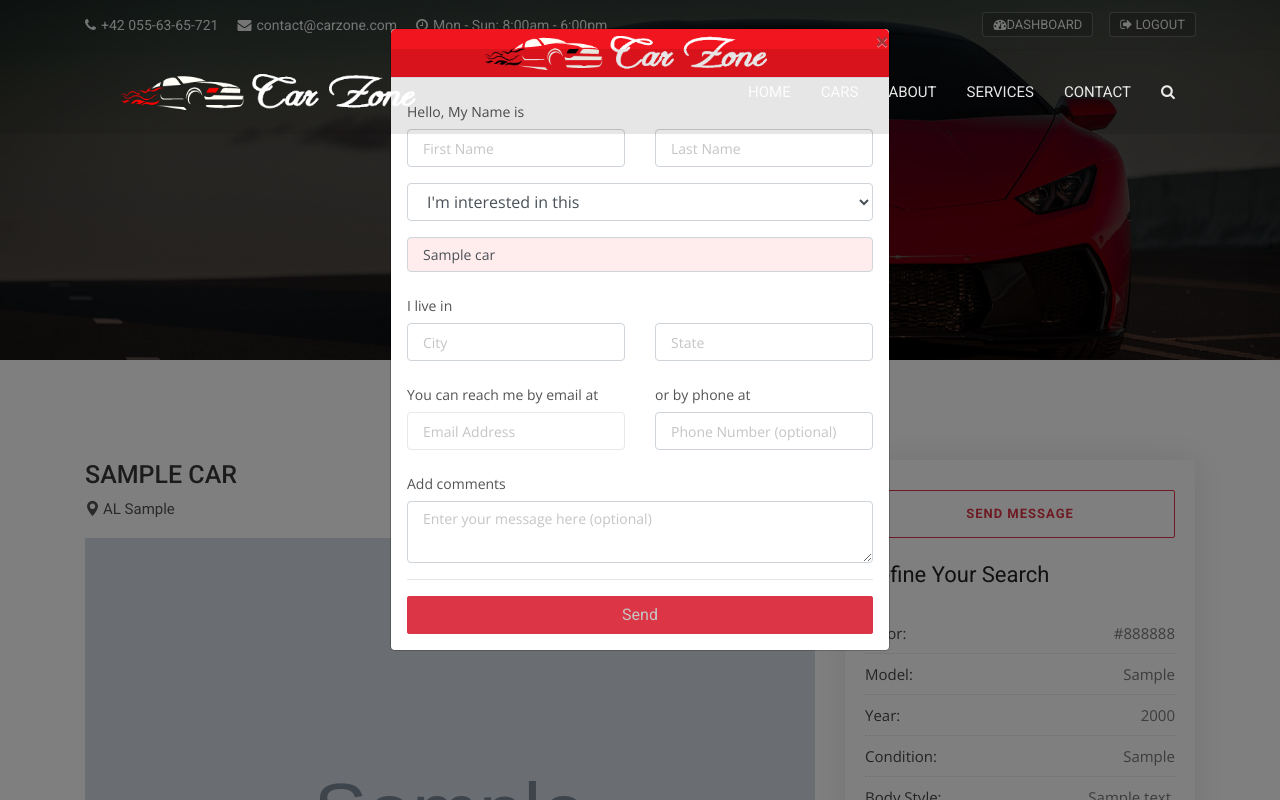
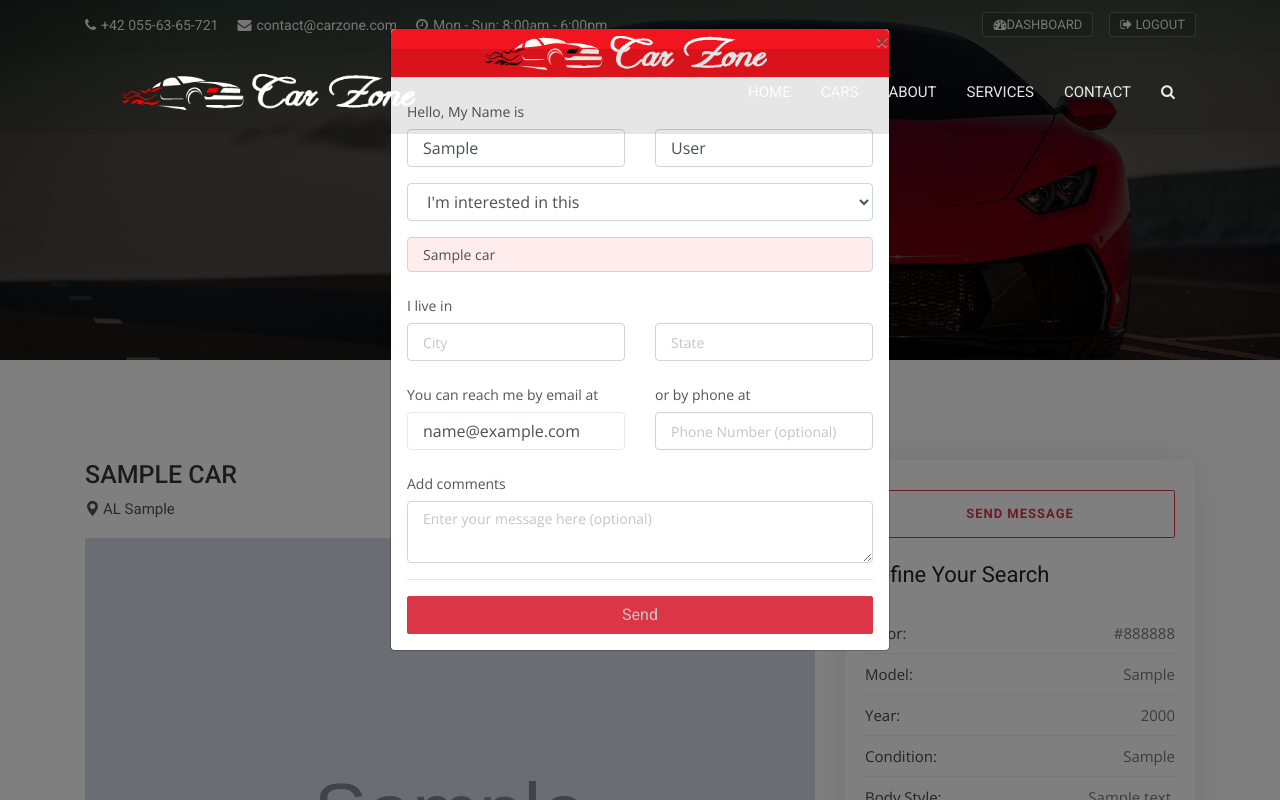
Before and after one commit to Nazar-Pichak/CarZone, a Django app: page /cars/1 in a window 1280 px wide, after a click on "SEND MESSAGE". Run offline with Django 3.2, Linux system fonts and the light colour scheme; a user stored in the database is signed in; tables that the repository leaves empty hold one stand-in row (values such as "Sample post"); grey boxes marked "Sample" are stand-in pictures; some libraries are stand-ins or nearby versions.

Commit message:
handling inquiry from user and save it into database

```diff
--- a/templates/cars/car_detail.html
+++ b/templates/cars/car_detail.html
@@ -234,10 +234,12 @@
                                   <label for="name" class="col-form-label">Hello, My Name is</label>
                                   <div class="row">
                                     <div class="col">
-                                      <input type="text" name="first_name" class="form-control" placeholder="First Name" required>
+                                      <input type="text" name="first_name" class="form-control" placeholder="First Name"
+                                      {% if user.is_authenticated %} value='{{user.first_name}}' {% endif %} required>
                                     </div>
                                     <div class="col">
-                                      <input type="text" name="last_name" class="form-control" placeholder="Last Name" required>
+                                      <input type="text" name="last_name" class="form-control" placeholder="Last Name"
+                                      {% if user.is_authenticated %} value='{{user.last_name}}' {% endif %}  required>
                                     </div>
                                   </div>
                                 </div>
@@ -270,7 +272,8 @@
                                   <div class="row">
                                     <div class="col">
                                         <label for="name" class="col-form-label">You can reach me by email at</label>
-                                      <input type="email" name="email" class="form-control" placeholder="Email Address" required>
+                                      <input type="email" name="email" class="form-control" placeholder="Email Address"
+                                      {% if user.is_authenticated %} value='{{user.email}}' {% endif %}  required>
                                     </div>
                                     <div class="col">
                                         <label for="phone" class="col-form-label">or by phone at</label>
```
Also changed, not shown: contacts/views.py (+7 -0 lines).
